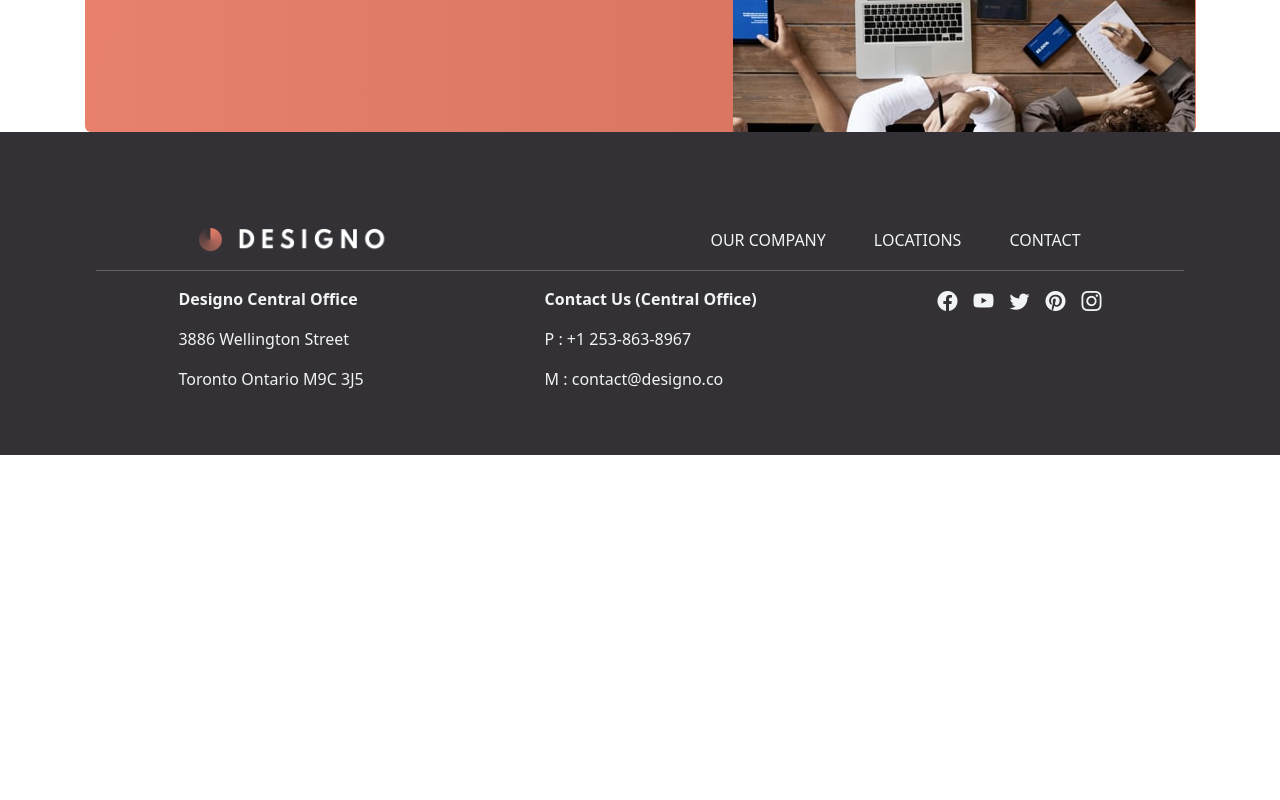
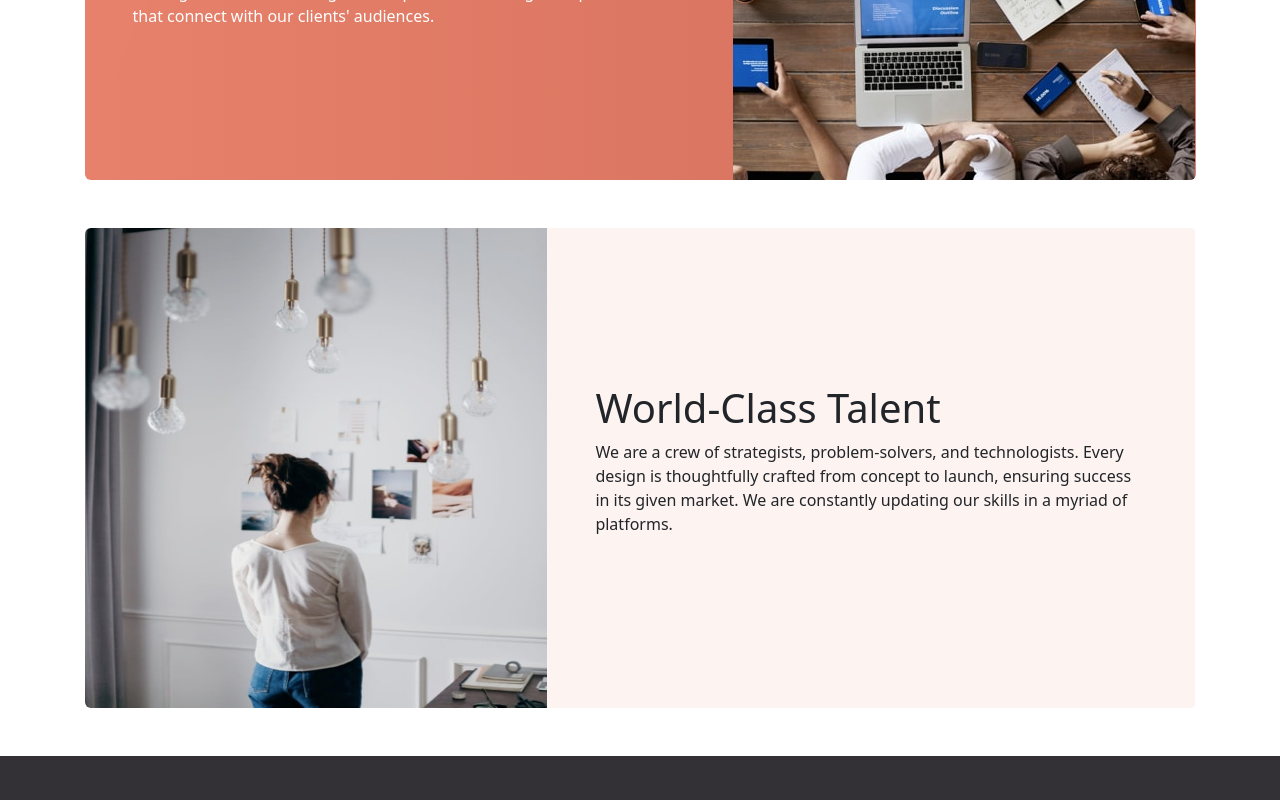
Before and after one commit to abdalsimam1-sketch/designo-multipage-website, a React (Vite) app: page /about in a window 1280 px wide. Shown: the part 420-1220 px from the top of the page. Before the commit the page ends 875 px from the top, so only its background shows below. Built offline with nearby package versions, Linux system fonts and the light colour scheme.

Commit message:
feat:world class section

```diff
--- a/src/components/Footer.jsx
+++ b/src/components/Footer.jsx
@@ -4,7 +4,7 @@ export const Footer = () => {
   return (
     <>
       <>
-        <footer className=" footer p-5 text-center text-md-start">
+        <footer className=" footer p-5 text-center text-md-start mt-5">
           <div className="card-body d-flex flex-column flex-md-row justify-content-around pt-5 gap-3">
             <img src={logolight} alt="" className="mx-auto m-md-0 " />{" "}
             <div className="d-flex gap-md-5 gap-3 flex-column flex-md-row ">
--- a/src/index.css
+++ b/src/index.css
@@ -125,7 +125,15 @@ footer img {
   background-color: var(--footer-bg) !important;
   height: 100%;
 }
+.world-class-section {
+  width: 1111px;
+  height: 480px;
 
+  overflow: hidden;
+}
+.world-text {
+  background-color: var(--footer-bg);
+}
 .about-hero-section {
   background-color: var(--peach);
   background-image: url(./assets/about/desktop/bg-pattern-hero-about-desktop.svg);
--- a/src/pages/About.jsx
+++ b/src/pages/About.jsx
@@ -1,8 +1,11 @@
 import aboutHero from "../assets/about/desktop/image-about-hero.jpg";
+import worldClass from "../assets/about/desktop/image-world-class-talent.jpg";
+import realDeal from "../assets/about/desktop/image-real-deal.jpg";
+
 export const About = () => {
   return (
     <>
-      <section className="about-hero-section mx-auto d-flex flex-column flex-md-row rounded">
+      <section className="about-hero-section mx-auto d-flex flex-column flex-md-row rounded my-5">
         <div className="about-hero-text col-md-7 d-flex flex-column justify-content-center p-5 text-white order-2 order-md-1">
           <h1>About us</h1>
           <p className="mb-5 m-md-0">
@@ -22,6 +25,20 @@ export const About = () => {
           />
         </div>
       </section>
+      <section className="world-class-section mx-auto d-flex flex-column flex-md-row  mb-5 rounded">
+        <div className="col-md-5">
+          <img src={worldClass} alt="" className="img-fluid h-100 w-100" />
+        </div>
+        <div className="world-text d-flex flex-column justify-content-center col-md-7 p-5">
+          <h1>World-Class Talent</h1>
+          <p>
+            We are a crew of strategists, problem-solvers, and technologists.
+            Every design is thoughtfully crafted from concept to launch,
+            ensuring success in its given market. We are constantly updating our
+            skills in a myriad of platforms.
+          </p>
+        </div>
+      </section>
     </>
   );
 };
```
